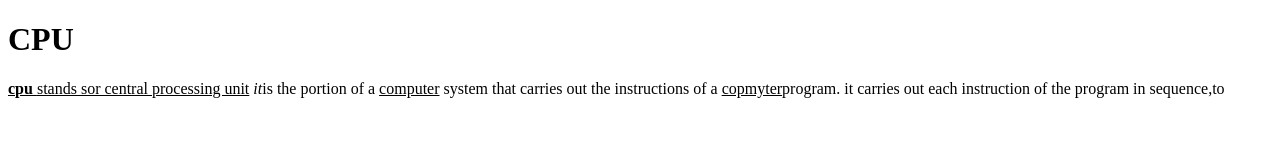
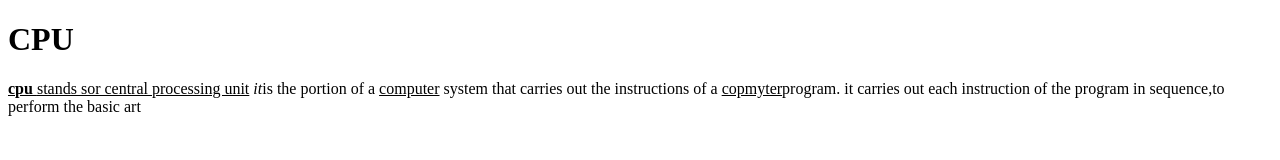
Before and after one commit to iamneo-production/eaddadbcebfaadaeccdfffebaeceaec, a website: page public/index.html in a window 1280 px wide. Drawn offline with Linux system fonts and the light colour scheme.

Commit message:
Backup Commit

```diff
--- a/public/index.html
+++ b/public/index.html
@@ -12,6 +12,6 @@
     <u><b>cpu </b>stands sor central processing unit</u></b>
 <i>it</i>is the portion of a <u>computer</u> system that carries
 out the instructions of a <u>copmyter</u>program.
-it carries out each instruction of the program in sequence,to
+it carries out each instruction of the program in sequence,to perform the basic art
 </body>
 </html>
```
